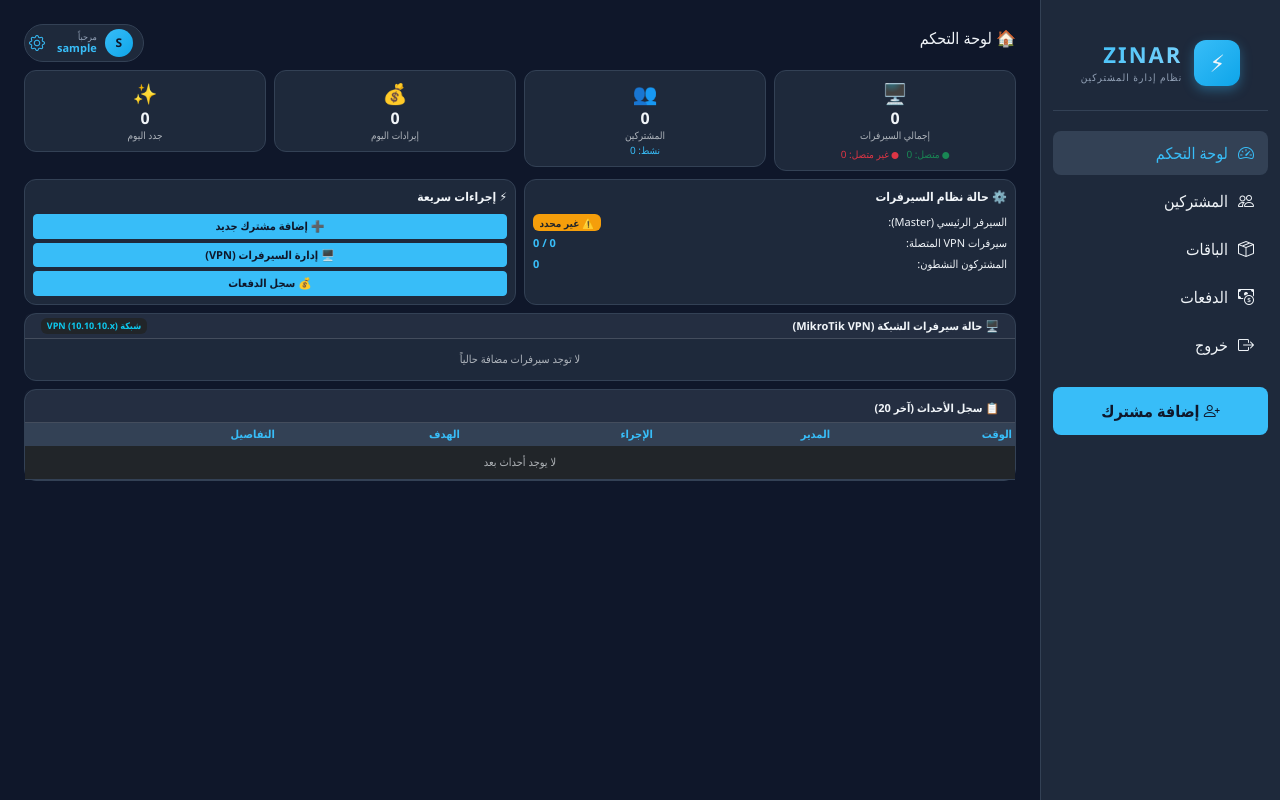
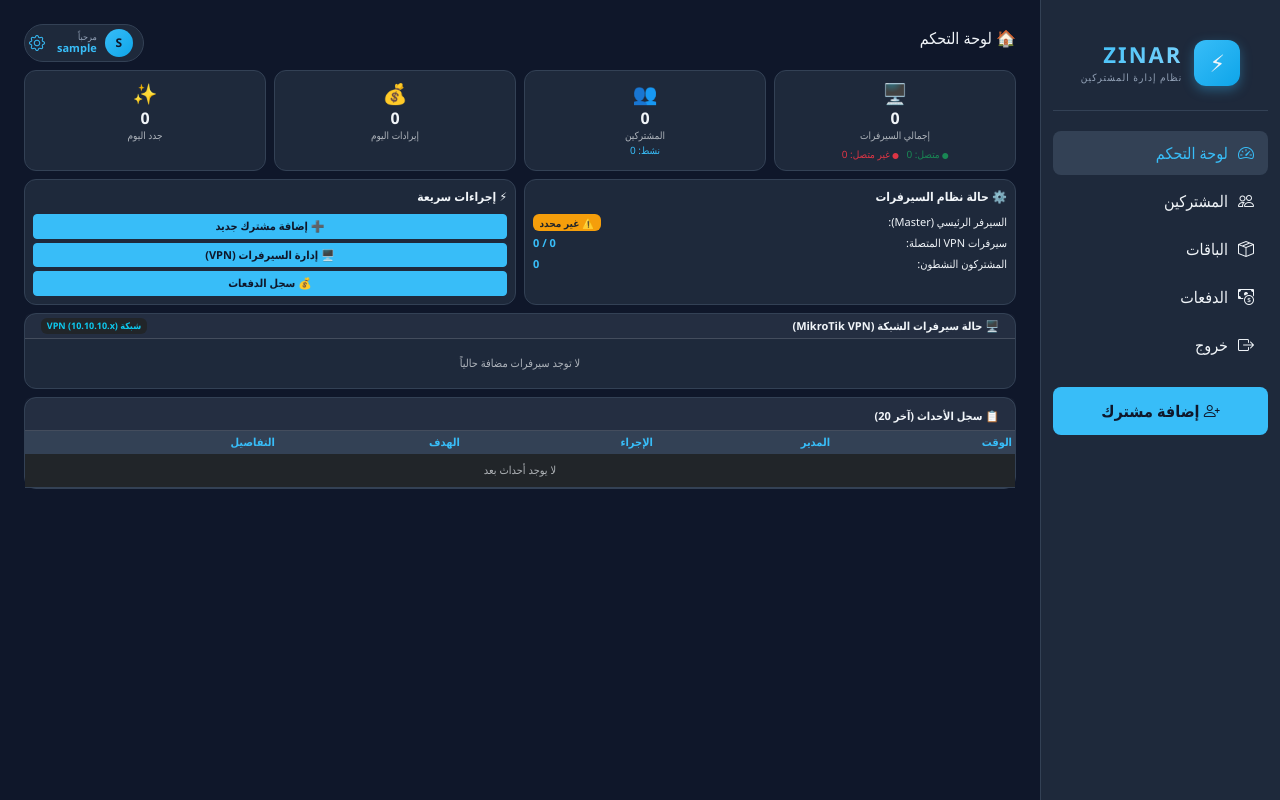
Before and after one commit to abokareemalan512-coder/zinar-radius-1, a Flask app: page /dashboard in a window 1280 px wide. Run offline with Flask 3, Linux system fonts and the light colour scheme; the visitor is signed in with stand-in values (Sample User, id 1); data that the repository does not hold is empty; some libraries are stand-ins or nearby versions.

Commit message:
Update dashboard HTML for server cards and layout

```diff
--- a/templates/dashboard.html
+++ b/templates/dashboard.html
@@ -16,22 +16,22 @@
 
 <!-- بطاقات الإحصائيات الرئيسية -->
 <div class="row g-2 mb-2">
-    <!-- بطاقة حالة السيرفرات المعدلة -->
+    <!-- بطاقة السيرفرات المحدثة -->
     <div class="col-6 col-md-3">
-        <div class="card p-2 text-center">
+        <div class="card p-2 text-center h-100">
             <div class="fs-5 text-accent">🖥️</div>
             <h6 class="mb-0 fw-bold">{{ routers_count }}</h6>
             <small class="text-muted d-block mb-1" style="font-size:10px">إجمالي السيرفرات</small>
             <div class="d-flex justify-content-center gap-2" style="font-size:10px">
-                <span class="text-success"><i class="bi bi-circle-fill" style="font-size:7px"></i> متصل: {{ routers_online }}</span>
-                <span class="text-danger"><i class="bi bi-circle-fill" style="font-size:7px"></i> غير متصل: {{ routers_count - routers_online }}</span>
+                <span class="text-success"><i class="bi bi-circle-fill" style="font-size:6px"></i> متصل: {{ routers_online }}</span>
+                <span class="text-danger"><i class="bi bi-circle-fill" style="font-size:6px"></i> غير متصل: {{ routers_count - routers_online }}</span>
             </div>
         </div>
     </div>
 
     <!-- بطاقة المشتركون -->
     <div class="col-6 col-md-3">
-        <div class="card p-2 text-center">
+        <div class="card p-2 text-center h-100">
             <div class="fs-5 text-accent">👥</div>
             <h6 class="mb-0 fw-bold">{{ sub_count }}</h6>
             <small class="text-muted d-block" style="font-size:10px">المشتركين</small>
@@ -41,7 +41,7 @@
 
     <!-- بطاقة إيرادات اليوم -->
     <div class="col-6 col-md-3">
-        <div class="card p-2 text-center">
+        <div class="card p-2 text-center h-100">
             <div class="fs-5 text-accent">💰</div>
             <h6 class="mb-0 fw-bold">{{ "%.0f"|format(today_revenue or 0) }}</h6>
             <small class="text-muted d-block" style="font-size:10px">إيرادات اليوم</small>
@@ -50,7 +50,7 @@
 
     <!-- بطاقة الجدد اليوم -->
     <div class="col-6 col-md-3">
-        <div class="card p-2 text-center">
+        <div class="card p-2 text-center h-100">
             <div class="fs-5 text-accent">✨</div>
             <h6 class="mb-0 fw-bold">{{ new_users_today }}</h6>
             <small class="text-muted d-block" style="font-size:10px">جدد اليوم</small>
@@ -95,34 +95,43 @@
     </div>
 </div>
 
-<!-- قائمة حالة سيرفرات المايكروتيك VPN التفصيلية -->
+<!-- قسم خانات السيرفرات (كل سيرفر في خانة منفصلة) -->
 <div class="card mb-2">
     <div class="card-header py-1 d-flex justify-content-between align-items-center">
         <small style="font-size:11px;font-weight:bold">🖥️ حالة سيرفرات الشبكة (MikroTik VPN)</small>
         <span class="badge bg-dark text-info" style="font-size:9px">شبكة VPN (10.10.10.x)</span>
     </div>
-    <div class="card-body py-1">
+    <div class="card-body p-2">
+        <div class="row g-2">
             {% for r in routers %}
-        <div class="d-flex justify-content-between align-items-center py-1 border-bottom border-secondary border-opacity-25" style="font-size:11px">
-            <div>
-                <span class="fw-bold text-white">{{ r.name }}</span>
-                <span class="text-muted ms-1" style="font-size:10px">({{ r.ip_address }})</span>
+            <div class="col-6 col-md-3">
+                <div class="card p-2 border border-secondary border-opacity-50 h-100 d-flex flex-column justify-content-between bg-dark bg-opacity-50" style="border-radius: 8px;">
+                    <div class="d-flex justify-content-between align-items-start mb-1">
+                        <span class="fw-bold text-white text-truncate" style="font-size:11px;" title="{{ r.name }}">{{ r.name }}</span>
+                        <span class="fs-6 text-accent">🖥️</span>
+                    </div>
+                    <div class="text-muted mb-2" style="font-size:10px;">
+                        <i class="bi bi-hdd-network"></i> {{ r.ip_address }}
                     </div>
                     <div>
                         {% if r.is_active %}
-                    <span class="badge bg-success bg-opacity-20 text-success border border-success px-2 py-1" style="font-size:10px">
+                            <div class="badge bg-success bg-opacity-20 text-success border border-success w-100 py-1 text-center" style="font-size:10px;">
                                 🟢 متصل
-                    </span>
+                            </div>
                         {% else %}
-                    <span class="badge bg-danger bg-opacity-20 text-danger border border-danger px-2 py-1" style="font-size:10px">
+                            <div class="badge bg-danger bg-opacity-20 text-danger border border-danger w-100 py-1 text-center" style="font-size:10px;">
                                 🔴 غير متصل
-                    </span>
+                            </div>
                         {% endif %}
                     </div>
                 </div>
+            </div>
             {% else %}
+            <div class="col-12">
                 <p class="text-muted mb-0 text-center py-2" style="font-size:11px">لا توجد سيرفرات مضافة حالياً</p>
+            </div>
             {% endfor %}
+        </div>
     </div>
 </div>
 
```
Lines whose indentation alone changed are shown as unchanged.
